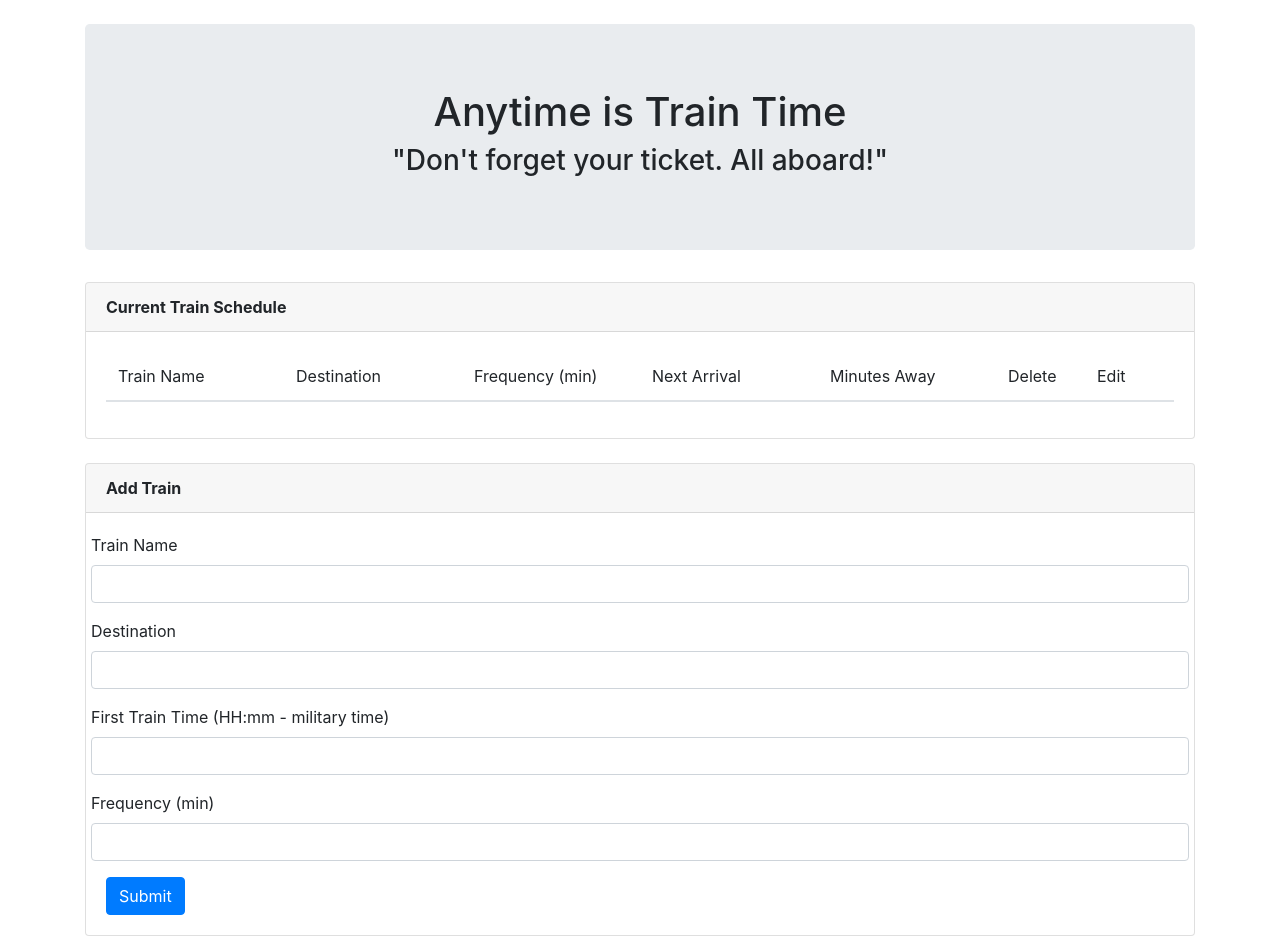
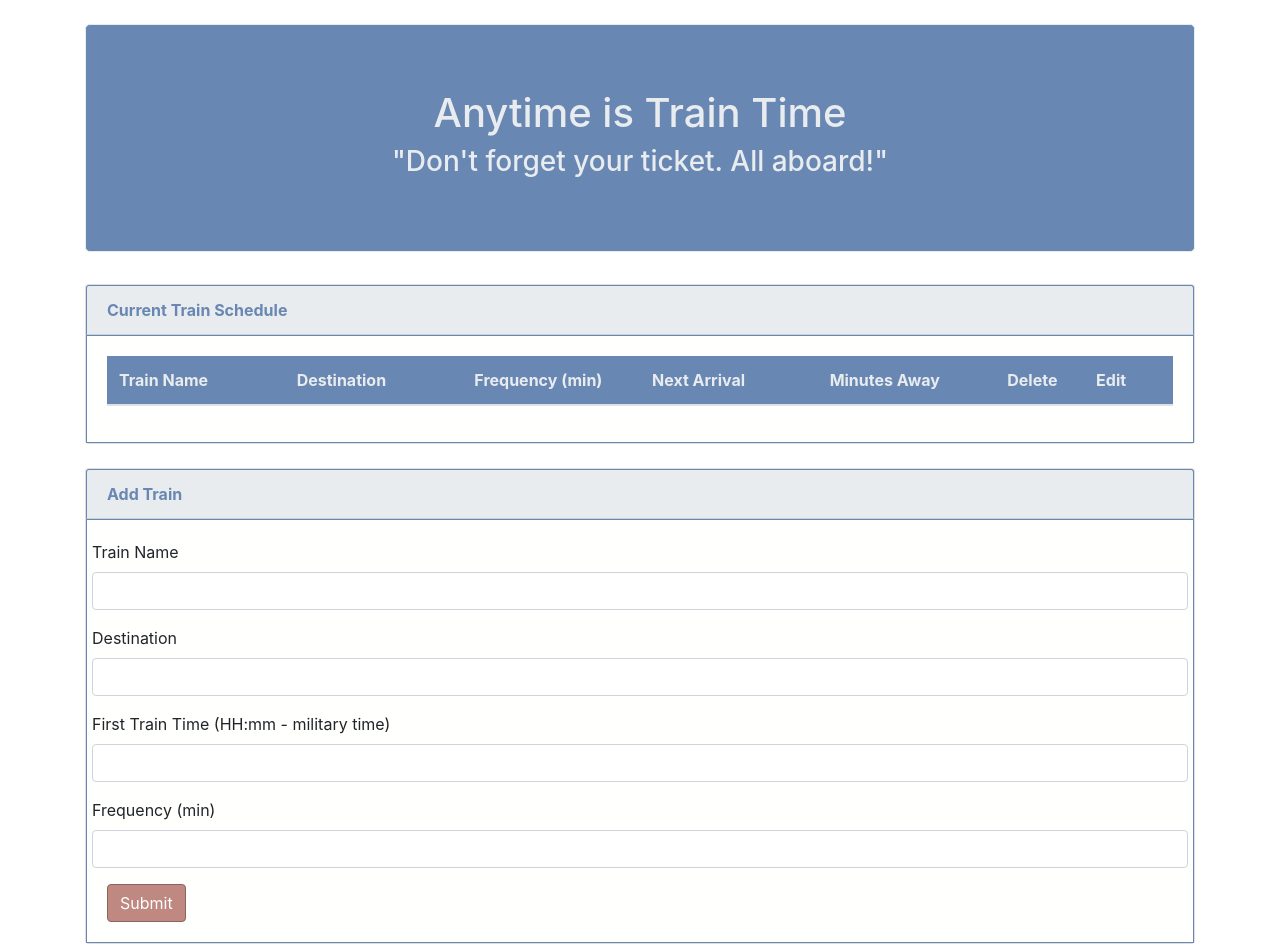
Before and after one commit to tlockhart/TrainActivity, a plain HTML site: page index.html in a window 1280 px wide. Drawn offline with nearby package versions, Linux system fonts and the light colour scheme; no server answers.

Commit message:
Added asthetics to the style.css file

```diff
--- a/assets/css/style.css
+++ b/assets/css/style.css
@@ -4,7 +4,36 @@
 }
 .card-header{
     font-weight:bold;
+    /*background-color: #E1EDFE !important;
+background-color: #e9ecef !important;*/
+    background-color: #e9ecef !important;
+    border:1px solid #6887B2;
+    color:#6887B2;
+    /*background: #A9B2BF !important;*/
+    /*background: #6887B2 !important;
+    border-color: #6887B2 !important;*/
 }
+.card-body{
+    /*background-color: #E1EDFE!important;*/
+    background-color: #FFFFFE !important;
+    border:1px solid #6887B2;
+}
+.jumbotron{
+    background-color: #6887B2 !important;
+    border:1px solid #e9ecef;
+    color: #e9ecef;
+    /*background: #6887B2 !important;
+    border-color: #6887B2 !important;*/
+}
+th{
+    /*background:#6887B2;*/
+    background: #6887B2;
+    /*background:#F2D5A3;*/
+    color:#e9ecef;
+    font-weight: bold;
+}
+tr:nth-child(even) {background: #E1EDFE;}
+tr:nth-child(odd) {background: #AED0FE;}
 p[is-error = true]{
     color: red;
     margin-bottom:0;
@@ -15,3 +44,15 @@ p[is-error = true]{
     padding-bottom:5px;
     border-top: 1px solid rgb(222, 226, 230);
 }
+button{
+    background:#BF8982 !important;
+    border-color:#8C645F !important;
+}
+button:focus, .btn:active {
+    outline: none !important;
+    box-shadow: none !important;
+  }
+  .btn:hover{
+      background:white !important;
+      color:#8C645F !important;
+  }
```
